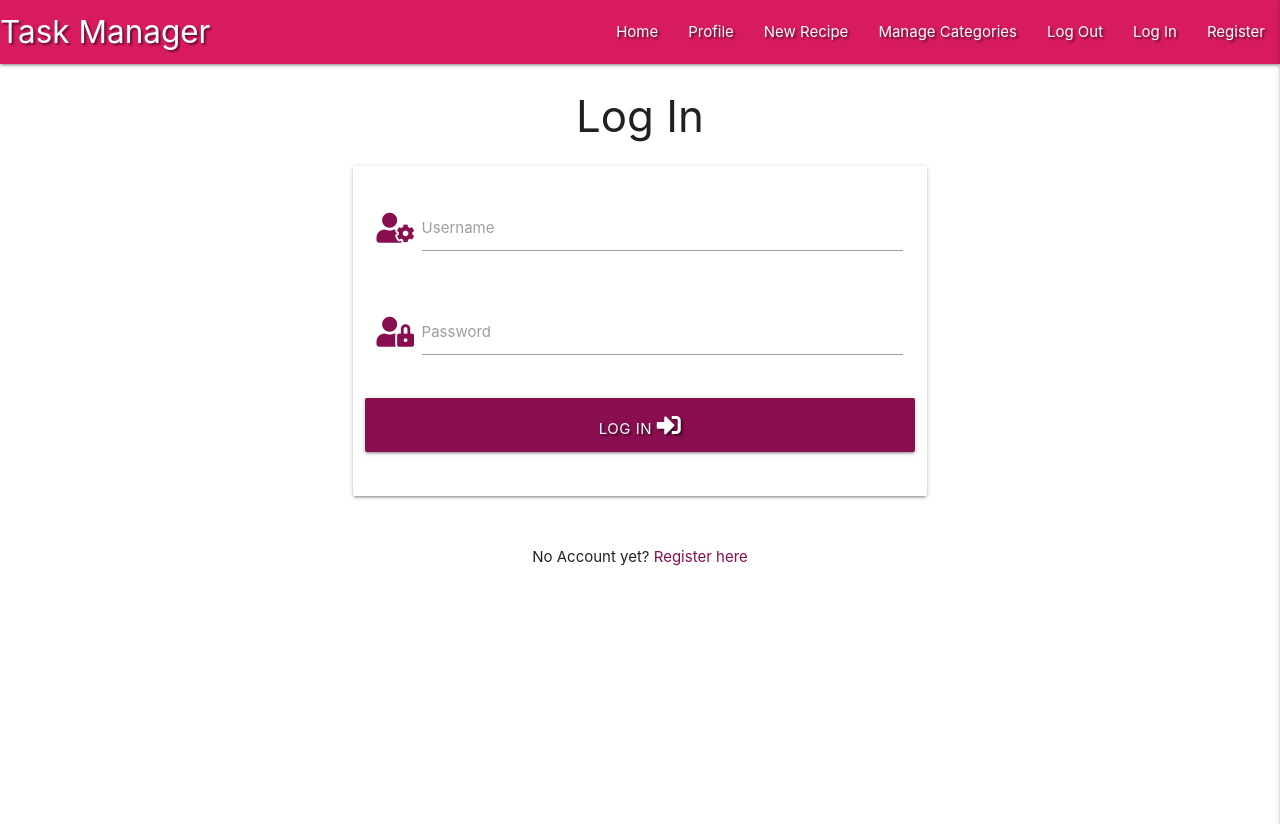
After one commit to gwenjo/MS3-asian-flavours, a Flask app: page /login in a window 1280 px wide. The commit adds this page. Shown: the top 824 px of the page. Run offline with Flask 2, Linux system fonts and the light colour scheme; some libraries are stand-ins or nearby versions.

Commit message:
Add Login function

```diff
--- a/app.py
+++ b/app.py
@@ -48,6 +48,31 @@ def register():
     return render_template("register.html")
 
 
+@app.route("/login", methods=["GET", "POST"])
+def login():
+    if request.method == "POST":
+        # check if username exists in db
+        existing_user = mongo.db.users.find_one(
+            {"username": request.form.get("username").lower()})
+
+        if existing_user:
+            # ensure hashed password matches user input
+            if check_password_hash(
+                existing_user["password"], request.form.get("password")):
+                    session["user"] = request.form.get("username").lower()
+                    flash("Welcome, {}".format(request.form.get("username")))
+            else:
+                # invalid password match
+                flash("Incorrect Username and/or Password")
+                return redirect(url_for("login"))
+
+        else:
+            # username doesn't exist
+            flash("Incorrect Username and/or Password")
+            return redirect(url_for("login"))
+
+    return render_template("login.html")
+
 if __name__ == "__main__":
     app.run(host=os.environ.get("IP"),
             port=int(os.environ.get("PORT")),
--- a/templates/base.html
+++ b/templates/base.html
@@ -26,7 +26,7 @@
 					<li><a href="#">New Recipe</a></li>
 					<li><a href="#">Manage Categories</a></li>
 					<li><a href="#">Log Out</a></li>
-					<li><a href="#">Log In</a></li>
+					<li><a href="{{ url_for('login') }}">Log In</a></li>
 					<li><a href="{{ url_for('register') }}">Register</a></li>
 				</ul>
 			</div>
@@ -40,7 +40,7 @@
             <li><a href="#">New Recipe</a></li>
             <li><a href="#">Manage Categories</a></li>
             <li><a href="#">Log Out</a></li>
-            <li><a href="#">Log In</a></li>
+            <li><a href="{{ url_for('login') }}">Log In</a></li>
             <li><a href="{{ url_for('register') }}">Register</a></li>
 		</ul>
     </header>
--- /dev/null
+++ b/templates/login.html
@@ -0,0 +1,46 @@
+{% extends "base.html" %}
+{% block content %}
+
+    <h3 class="center-align">Log In</h3>
+
+    <div class="row">
+        <form class="col s12 m8 offset-m2" method="POST" action="{{ url_for('login') }}">
+            <div class="card-panel">
+                <!-- username -->
+                <div class="row">
+					<div class="input-field col s12">
+						<i class="fas fa-user-cog prefix pink-text text-darken-4"></i>
+						<input id="username" name="username" type="text" minlength="5"
+                            maxlength="15" pattern="^[a-zA-Z0-9]{5,15}$" class="validate" required>
+						<label for="username">Username</label>
+					</div>
+                </div>
+                <!-- passowrd -->
+                <div class="row">
+                    <div class="input-field col s12">
+						<i class="fas fa-user-lock prefix pink-text text-darken-4"></i>
+                        <input id="password" name="password" type="password" minlength="5"
+                            maxlength="15" pattern="^[a-zA-Z0-9]{5,15}$" class="validate" required>
+                        <label for="password">Password</label>
+                    </div>
+                </div>
+                <!-- login -->
+                <div class="row">
+                    <button type="submit" class="col s12 btn-large pink darken-4 text-shadow">
+                        Log In <i class="fas fa-sign-in-alt"></i>
+                    </button>
+                </div>
+            </div>
+        </form>
+    </div>
+
+    <div class="row">
+        <div class="col s12">
+            <p class="center-align">
+                No Account yet?
+                <a href="{{ url_for('register') }}" class="pink-text text-darken-4">Register here</a>
+            </p>
+        </div>
+    </div>
+
+{% endblock %}
```
Also changed, not shown: templates/register.html (+9 -0 lines).
